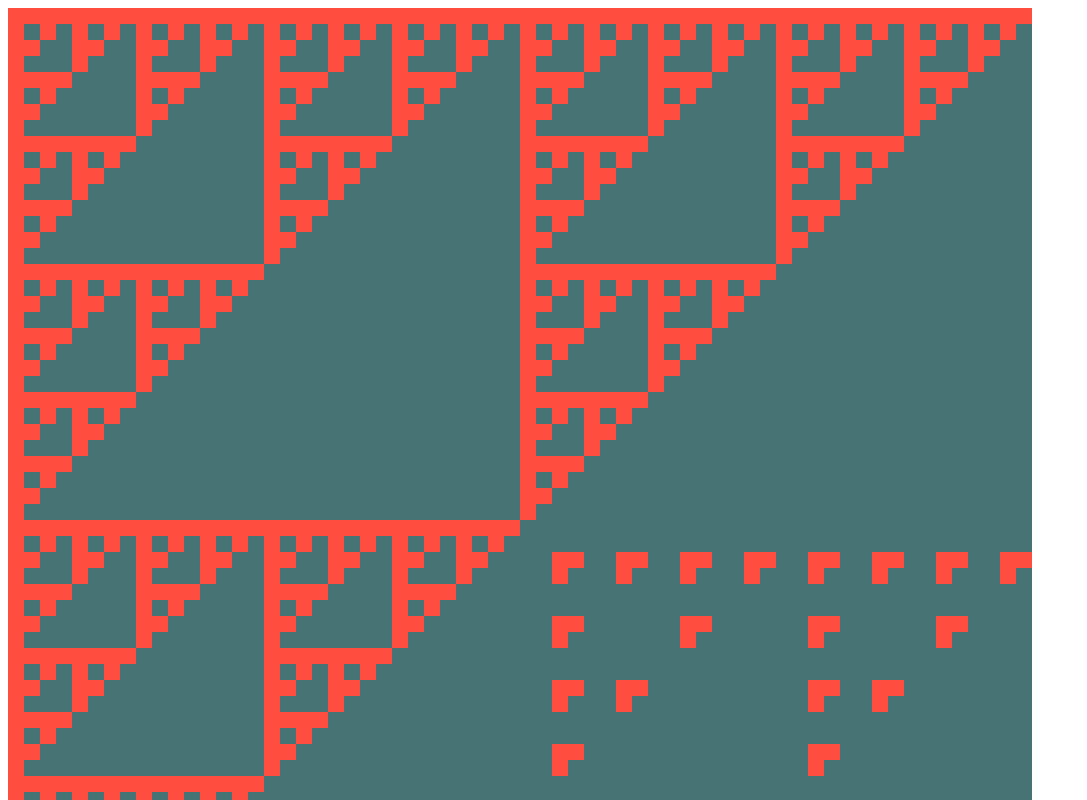
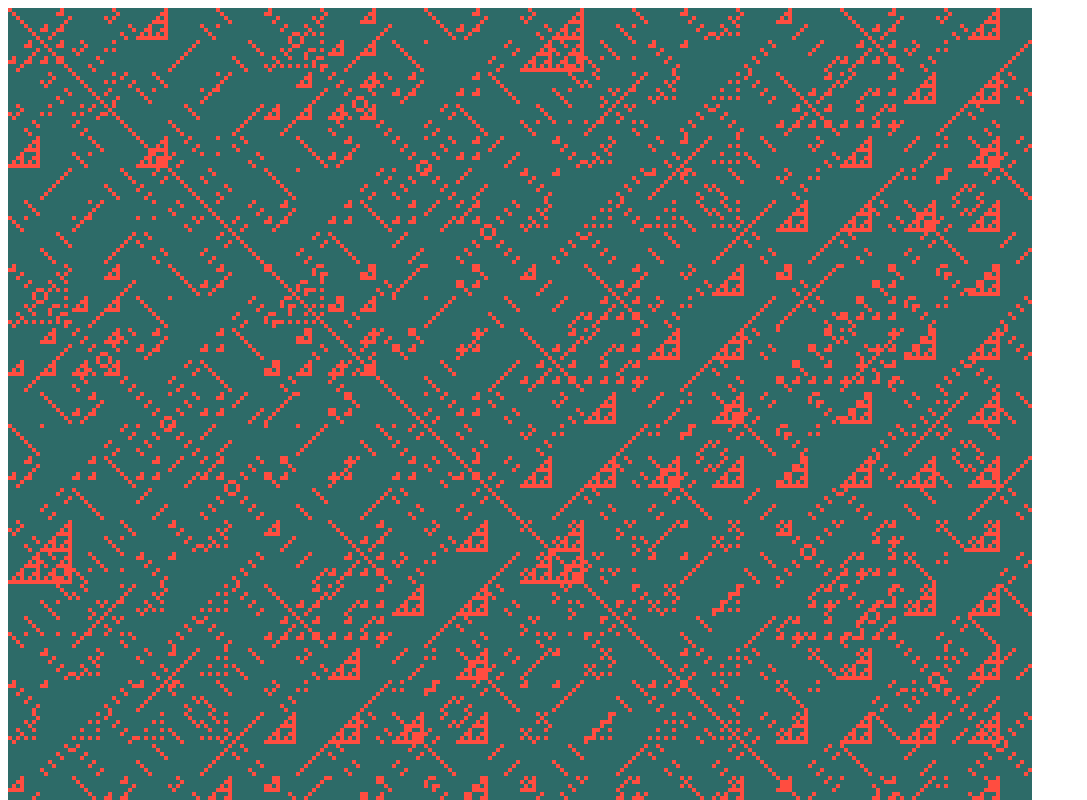
Before and after one commit to kmooney/patterns, a plain HTML site: page index.html in a window 1280 px wide. Shown: the top 800 px of the page, without its empty margins (0-1087 px from the left). Drawn offline with Linux system fonts and the light colour scheme.

Commit message:
now w/ alien music

```diff
--- a/index.html
+++ b/index.html
@@ -4,25 +4,69 @@
 <body>
     <canvas id="can" width="1024" height="1024">
     <script>
+        const SIZE = 4;
         const context = can.getContext('2d');
-        let bgStyle = 'rgb(255,77,64)';
-        let fillStyles = ['rgb(0,211,149)', 'rgb(0,175,141)', 'rgb(0,110,113)', 'rgb(45,107,104)', 'rgb(71,115,117)'];
+        let bgStyle = 'rgba(255,77,64,1.0)';
+        let fillStyles = ['rgba(0,211,149,1.0)', 'rgba(0,175,141,0.7)', 'rgba(0,110,113,1.0)', 'rgba(45,107,104,1.0)', 'rgba(71,115,117,1.0)'];
+        var lastM = 0;
+        var xScale = 0.01;
+        var yScale = 0;
+        var audioCtx = new (window.AudioContext || window.webkitAudioContext)();
+
+var analyser = audioCtx.createAnalyser();
+var distortion = audioCtx.createWaveShaper();
+var gainNode = audioCtx.createGain();
+var biquadFilter = audioCtx.createBiquadFilter();
+var convolver = audioCtx.createConvolver();
+
+
+// connect the nodes together
+
+// Manipulate the Biquad filter
+
         function go(t) {
+            var audioBuffer = audioCtx.createBuffer(2, 1024, 48000);
+            var bufferLeft = audioBuffer.getChannelData(0);
+            var bufferRight = audioBuffer.getChannelData(1);
             context.fillStyle = bgStyle;
             context.fillRect(0,0,1024,1024);
-            let m = 1 + ((Math.trunc(t/150)) % 63);
+
+            let m = 13;
             context.fillStyle=fillStyles[m % fillStyles.length];
 
-            for (let x = 0; x < 256; x++) {
-                for (let y = 0; y < 256; y++) {
-                    if ((x & y) % m) {
-                        context.fillRect(x*16, y*16, 16, 16);
+            for (let x = t * xScale; x < 256 + (t * xScale); x++) {
+                for (let y = t * yScale; y < 256 + (t * yScale); y++) {
+                    if ( (x^y) * (x | y)  % m) {
+                        context.fillRect(x*SIZE - (t*xScale*SIZE), y*SIZE - (t*yScale*SIZE), SIZE, SIZE);
+                        if (Math.trunc(x*SIZE - (t*xScale*SIZE)) == 0) {
+                            bufferLeft[Math.trunc(y*SIZE - (t*yScale*SIZE))] = 0.90;
+                            bufferRight[Math.trunc(y*SIZE - (t*yScale*SIZE))] = 0.9;
+                        }
+                    } else if (Math.trunc(x*SIZE - (t*xScale*SIZE)) == 0) {
+                        bufferLeft[Math.trunc(y*SIZE - (t*yScale*SIZE))] = -0.9;
+                        bufferRight[Math.trunc(y*SIZE - (t*yScale*SIZE))] = -0.9;
                     }
                 }
             }
+            var source  = audioCtx.createBufferSource();
+            source.buffer = audioBuffer;
 
+            source.connect(analyser);
+            analyser.connect(distortion);
+            distortion.connect(biquadFilter);
+            biquadFilter.connect(convolver);
+            convolver.buffer = audioBuffer;
+            convolver.connect(gainNode);
+            gainNode.connect(audioCtx.destination);
+            biquadFilter.type = "lowpass";
+            biquadFilter.frequency.setValueAtTime(1200, audioCtx.currentTime);
+
+            source.start();
             window.requestAnimationFrame(go);
         }
+
+
+
         window.requestAnimationFrame(go);
     </script>
 
```
